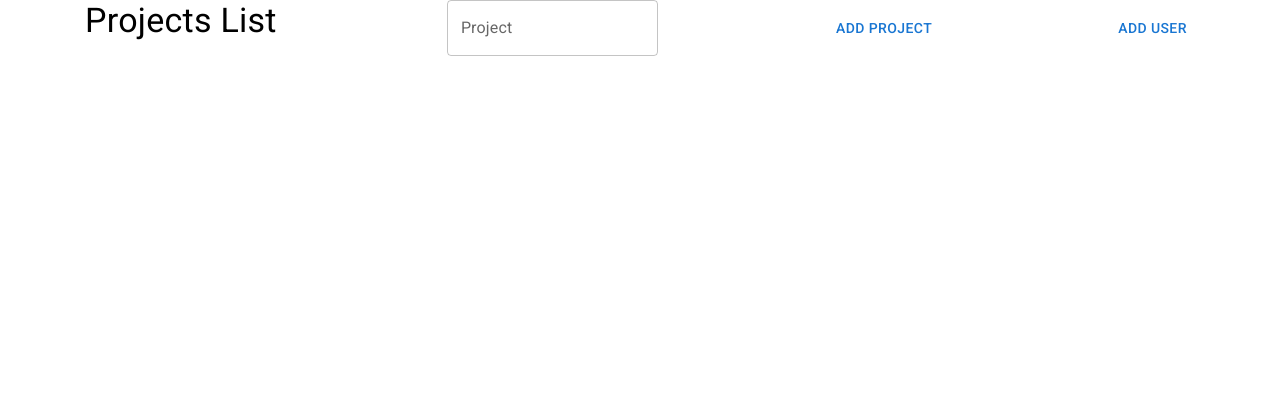
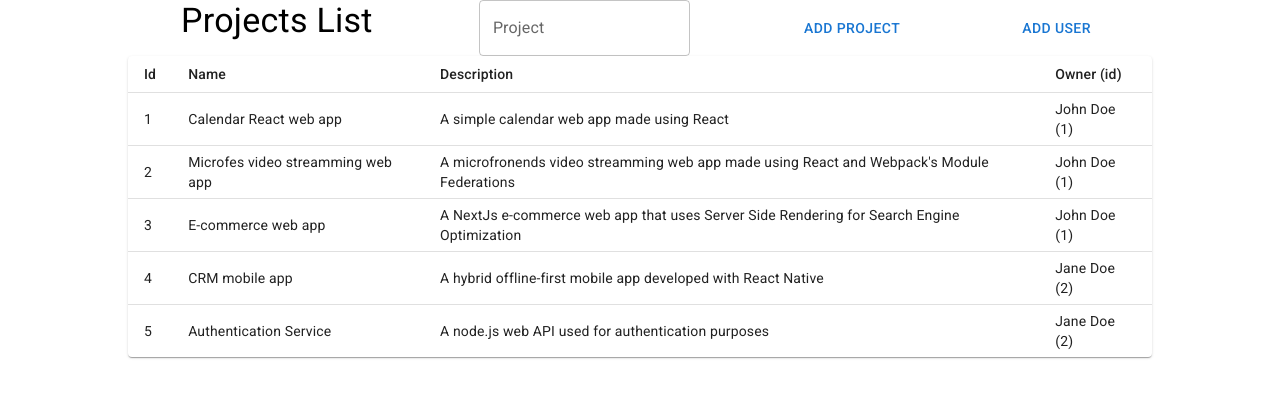
Before and after one commit to andreknob/ReactProjectsList, a React (Create React App) app: page / in a window 1280 px wide. Shown: the top 398 px of the page. Built offline with nearby package versions, Linux system fonts and the light colour scheme.

Commit message:
feat: added projects table component

```diff
--- /dev/null
+++ b/src/components/ProjectsTable/ProjectsTable.tsx
@@ -0,0 +1,64 @@
+import {
+  Table,
+  TableBody,
+  TableCell,
+  TableContainer,
+  TableHead,
+  TableRow,
+  Paper,
+} from "@mui/material";
+import { useMemo } from "react";
+import { useSelector } from "react-redux";
+import { selectProjects } from "../../store/slices/projectsSlice";
+import { selectUsers } from "../../store/slices/usersSlice";
+
+interface IOwnersMap {
+  [ownerId: string]: string;
+}
+
+const ProjectsTable = () => {
+  const { projects } = useSelector(selectProjects);
+  const { users } = useSelector(selectUsers);
+
+  const ownersMap: IOwnersMap = useMemo(() => {
+    return users.reduce(
+      (acc, user) => ({
+        ...acc,
+        [user.id]: user.name,
+      }),
+      {}
+    );
+  }, [users]);
+
+  return (
+    <TableContainer component={Paper}>
+      <Table sx={{ minWidth: 650 }} size="small" aria-label="a dense table">
+        <TableHead>
+          <TableRow>
+            <TableCell>Id</TableCell>
+            <TableCell>Name</TableCell>
+            <TableCell>Description</TableCell>
+            <TableCell>Owner&nbsp;(id)</TableCell>
+          </TableRow>
+        </TableHead>
+        <TableBody>
+          {projects.map((project) => (
+            <TableRow
+              key={project.id}
+              sx={{ "&:last-child td, &:last-child th": { border: 0 } }}
+            >
+              <TableCell>{project.id}</TableCell>
+              <TableCell>{project.name}</TableCell>
+              <TableCell>{project.description}</TableCell>
+              <TableCell>
+                {ownersMap[project.ownerId]} ({project.ownerId})
+              </TableCell>
+            </TableRow>
+          ))}
+        </TableBody>
+      </Table>
+    </TableContainer>
+  );
+};
+
+export default ProjectsTable;
--- /dev/null
+++ b/src/components/ProjectsTable/index.ts
@@ -0,0 +1,3 @@
+import ProjectsTable from "./ProjectsTable";
+
+export default ProjectsTable;
--- a/src/pages/ProjectsList/ProjectsList.tsx
+++ b/src/pages/ProjectsList/ProjectsList.tsx
@@ -1,5 +1,6 @@
 import { useState } from "react";
 import { Box, Button, TextField, Typography } from "@mui/material";
+import ProjectsTable from "../../components/ProjectsTable";
 
 const ProjectsList = () => {
   const [searchTerm, setSearchTerm] = useState("");
@@ -11,6 +12,7 @@ const ProjectsList = () => {
   };
 
   return (
+    <Box sx={{ width: "80%", margin: "auto" }}>
       <Box sx={{ display: "flex", justifyContent: "space-around" }}>
         <Typography variant="h4" gutterBottom>
           Projects List
@@ -23,6 +25,8 @@ const ProjectsList = () => {
         <Button>Add project</Button>
         <Button>Add user</Button>
       </Box>
+      <ProjectsTable />
+    </Box>
   );
 };
 
--- a/src/store/slices/projectsSlice.ts
+++ b/src/store/slices/projectsSlice.ts
@@ -1,11 +1,14 @@
 import { createSlice } from "@reduxjs/toolkit";
+import { IProject } from "../../interfaces";
 import initialProjects from '../data/projects.json';
 
 const initialState = {
   projects: initialProjects,
 };
 
-type TProjectsState = typeof initialState;
+interface IProjectsState {
+    projects: IProject[];
+};
 
 export const projectsSlice = createSlice({
   name: "Projects",
@@ -21,6 +24,6 @@ export const {
 test
 } = projectsSlice.actions;
 
-export const selectProjects = (state: { projects: TProjectsState }) => state.projects;
+export const selectProjects = (state: { projects: IProjectsState }) => state.projects;
 
 export default projectsSlice.reducer;
--- a/src/store/slices/usersSlice.ts
+++ b/src/store/slices/usersSlice.ts
@@ -1,11 +1,14 @@
 import { createSlice } from "@reduxjs/toolkit";
+import { IUser } from "../../interfaces";
 import initialUsers from '../data/users.json';
 
 const initialState = {
   users: initialUsers,
 };
 
-type TUsersState = typeof initialState;
+interface IUsersState {
+    users: IUser[];
+}
 
 export const usersSlice = createSlice({
   name: "Users",
@@ -21,6 +24,6 @@ export const {
 test
 } = usersSlice.actions;
 
-export const selectUsers = (state: { users: TUsersState }) => state.users;
+export const selectUsers = (state: { users: IUsersState }) => state.users;
 
 export default usersSlice.reducer;
```
Lines whose indentation alone changed are shown as unchanged.
